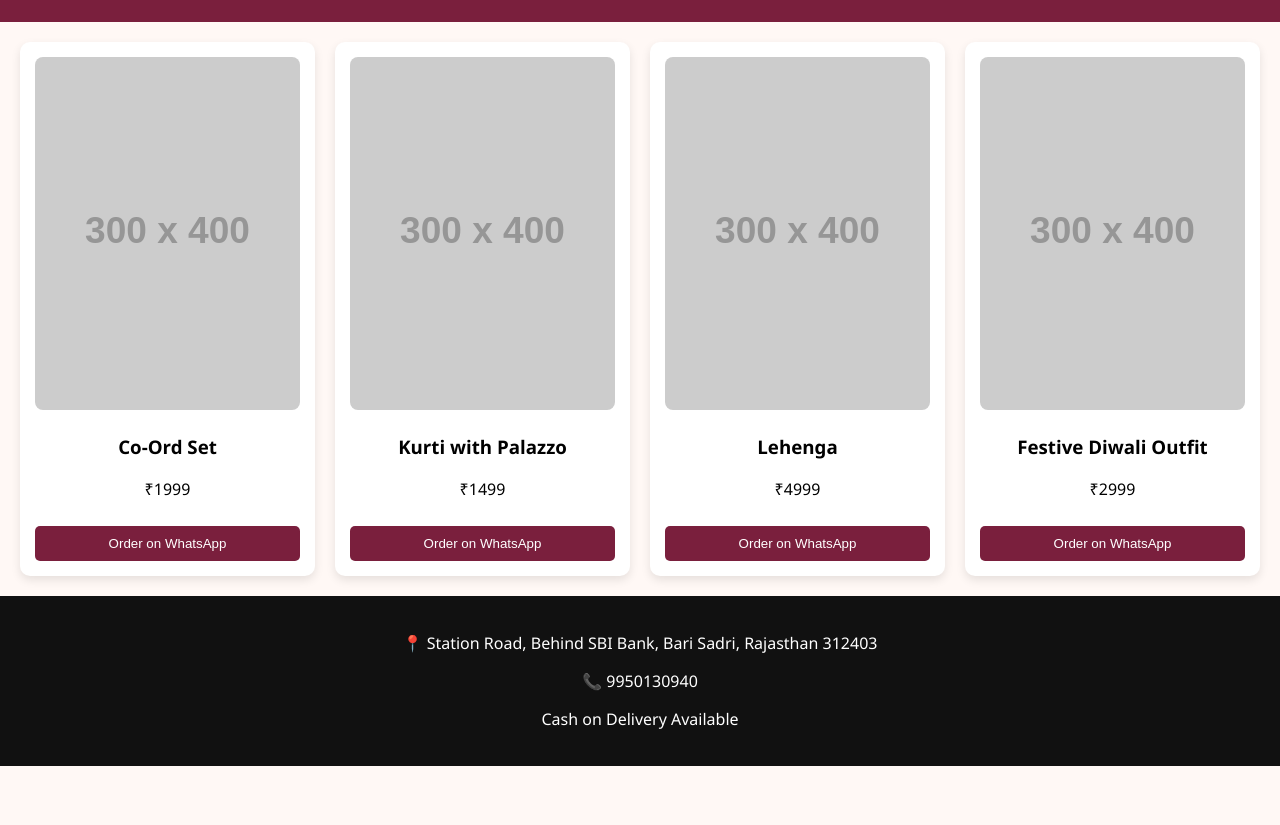
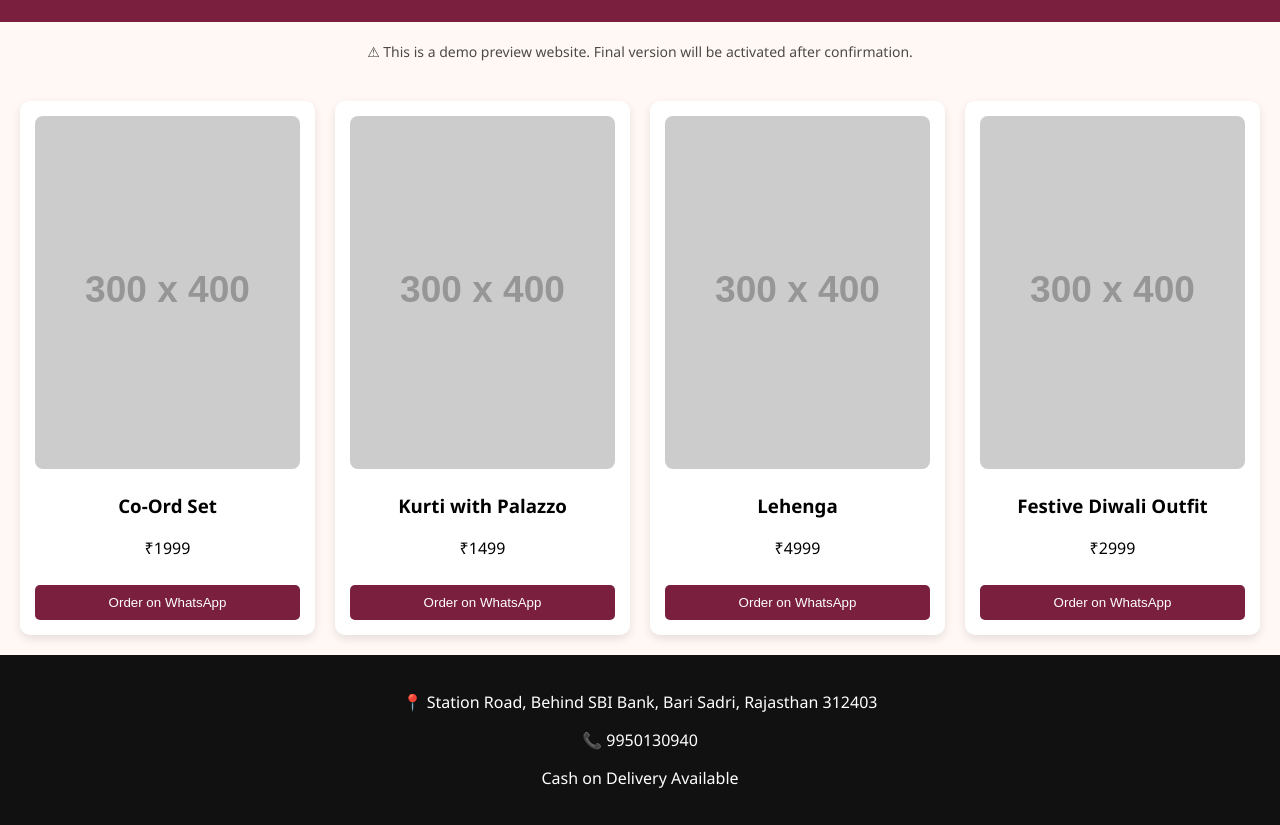
Before and after one commit to etihazDigital/vastram-ethnic-store-, a plain HTML site: page index.html in a window 1280 px wide. Shown: the part 95-920 px from the top of the page. Before the commit the page ends 861 px from the top, so only its background shows below. Drawn offline with Linux system fonts and the light colour scheme; placeholder pictures from the web are drawn by us.

Commit message:
Update index.html

```diff
--- a/index.html
+++ b/index.html
@@ -77,7 +77,9 @@ footer {
     <h1>Vastram Clothing Store</h1>
     <p>Premium Ethnic Wear for Women in Bari Sadri</p>
 </header>
-
+<p style="text-align:center; margin:20px 0; font-size:14px; opacity:0.7;">
+⚠ This is a demo preview website. Final version will be activated after confirmation.
+</p>
 <section class="products">
 
 <div class="product">
@@ -137,4 +139,5 @@ window.open(whatsappURL, "_blank");
 </script>
 
 </body>
+
 </html>
```
